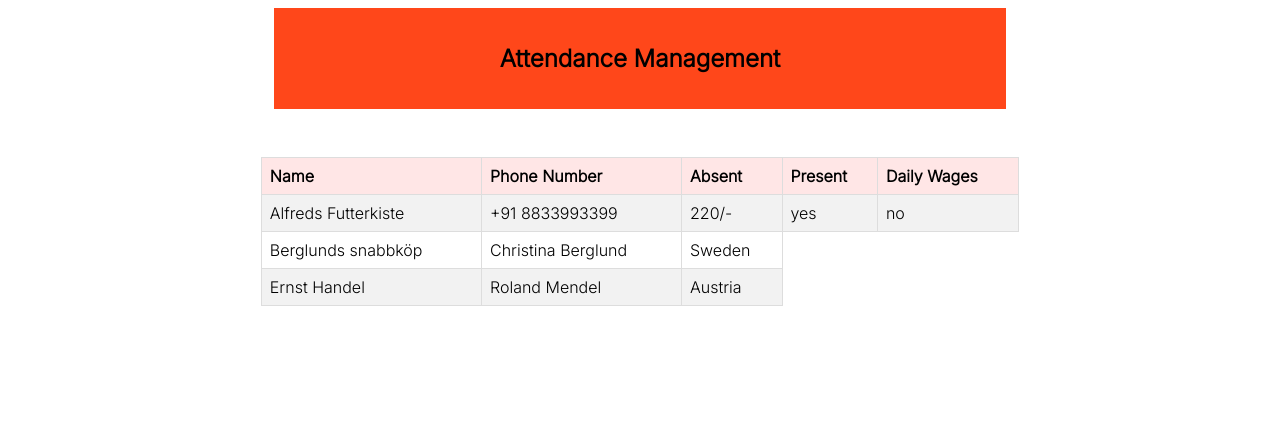
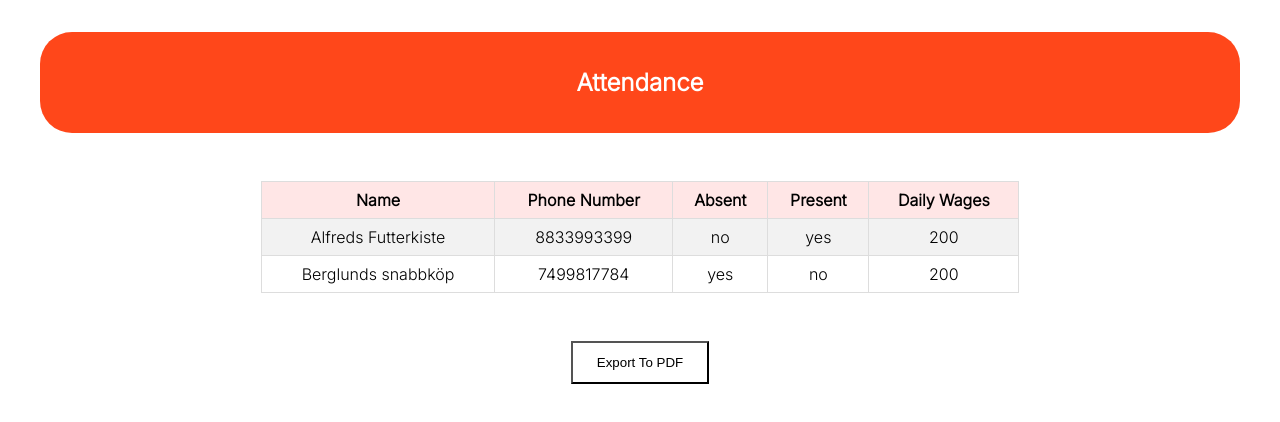
Before and after one commit to harshv1741/AttendanceSystem, a website: page index.html in a window 1280 px wide. Drawn offline with Linux system fonts and the light colour scheme.

Commit message:
Test PDF functionality

```diff
--- a/index.html
+++ b/index.html
@@ -8,12 +8,12 @@
 		<title>Home</title>
 	</head>
 	<body>
-		<div class="heading">
-			<h2>Attendance Management</h2>
+		<div class="title">
+			<h2>Attendance</h2>
 		</div>
 
 		<div class="table-container">
-			<table>
+			<table id="labortable">
 				<tr>
 					<th scope="col">Name</th>
 					<th scope="col">Phone Number</th>
@@ -23,22 +23,22 @@
 				</tr>
 				<tr>
 					<td>Alfreds Futterkiste</td>
-					<td>+91 8833993399</td>
-					<td>220/-</td>
+					<td>8833993399</td>
+					<td>no</td>
 					<td>yes</td>
-					<td>no</td>
+					<td>200</td>
 				</tr>
 				<tr>
 					<td>Berglunds snabbköp</td>
-					<td>Christina Berglund</td>
-					<td>Sweden</td>
-				</tr>
-				<tr>
-					<td>Ernst Handel</td>
-					<td>Roland Mendel</td>
-					<td>Austria</td>
+					<td>7499817784</td>
+					<td>yes</td>
+					<td>no</td>
+					<td>200</td>
 				</tr>
 			</table>
+		</div>
+		<div class="export-container">
+			<button name="export" id="export" type="submit">Export To PDF</button>
 		</div>
 
 		<script type="text/javascript" src="index.js"></script>
--- a/index.js
+++ b/index.js
@@ -0,0 +1,14 @@
+const downloadPDF = () => {
+	var doc = new jspdf.jsPDF("p", "pt", "a4");
+
+	doc.html(document.querySelector("#labortable"), {
+		callback: function (doc) {
+			doc.save("MLB World Series Winners.pdf");
+		},
+		margin: [60, 60, 60, 60],
+		x: 32,
+		y: 32,
+	});
+};
+
+document.querySelector("#export").addEventListener("click", downloadPDF());
--- a/package.json
+++ b/package.json
@@ -16,5 +16,8 @@
   "bugs": {
     "url": "https://github.com/harshv1741/AttendanceSystem/issues"
   },
-  "homepage": "https://github.com/harshv1741/AttendanceSystem#readme"
+  "homepage": "https://github.com/harshv1741/AttendanceSystem#readme",
+  "dependencies": {
+    "jspdf": "^2.5.1"
+  }
 }
--- a/style.css
+++ b/style.css
@@ -2,16 +2,15 @@
 
 :root{
 	font-family: "Inter", sans-serif;
-	display: flex;
-	flex-direction: column;
+	text-align: center;
 }
 
-.heading{
-	margin: 0 auto 0 auto;
-	max-width: 700px;
-	text-align: center;
-	padding: 1rem;
-	background-color: #FF471A;
+.title {
+  background: #FF471A;
+  border-radius: 2rem;
+  color: white;
+  padding: 1rem;
+  margin: 2rem;
 }
 
 /* Table Data */
@@ -30,7 +29,6 @@ table {
 th {
 	padding-top: 12px;
 	padding-bottom: 12px;
-	text-align: left;
 	background-color: #ffe6e6;
 	color: black;
 }
@@ -48,3 +46,20 @@ tr:nth-child(even) {
 tr:hover {
 	background-color: #ddd;
 }
+
+/* Export Button */
+.export-container{
+	display: flex;
+	justify-content: center;
+  	align-items: center;
+}
+
+#export{
+	background: transparent;
+	padding: 12px 24px;
+	transition-duration: 0.4s;
+}
+#export:hover{
+	background-color: black;
+	color: white;
+}
```
Also changed, not shown: 1 other file.
